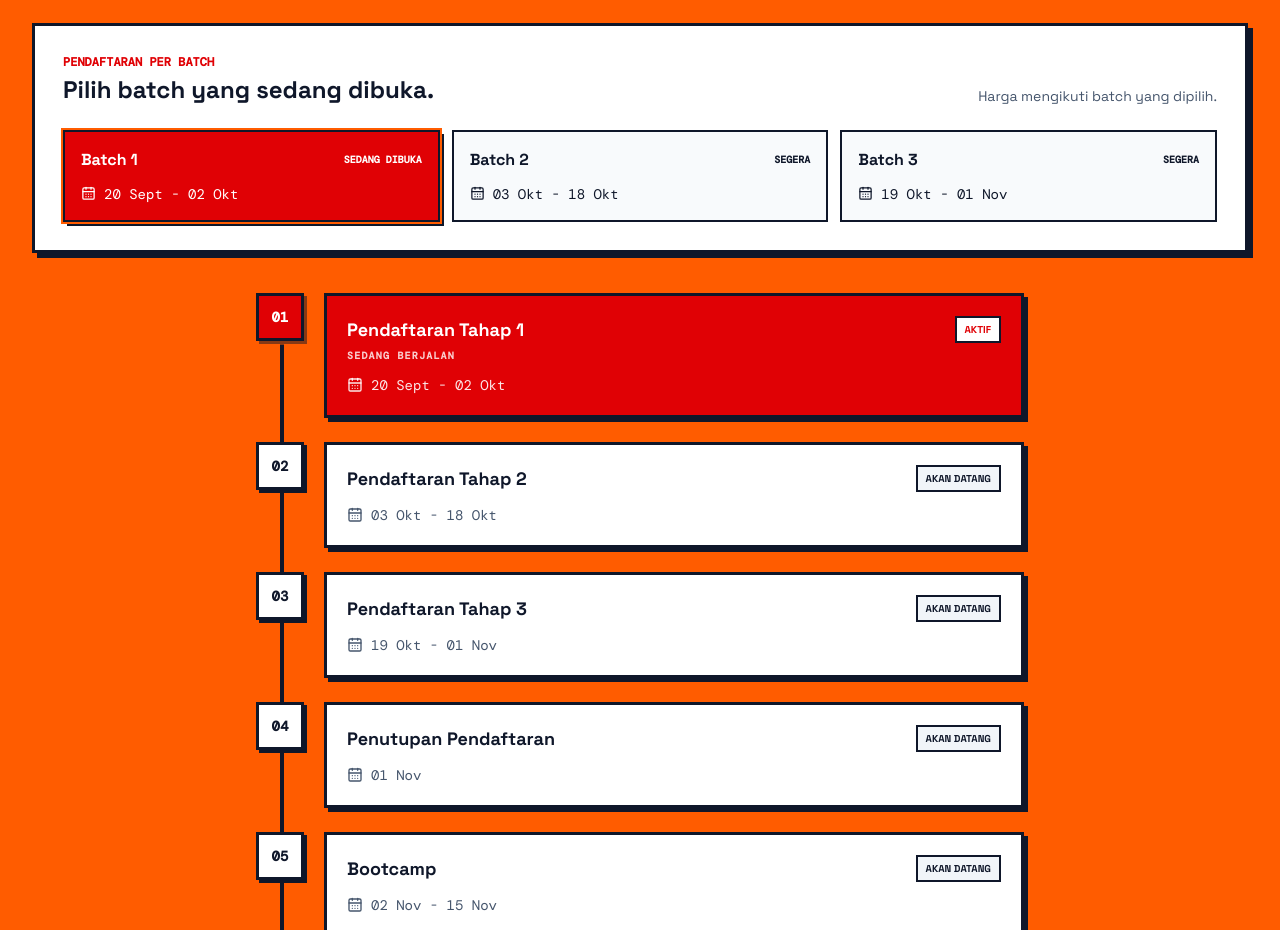
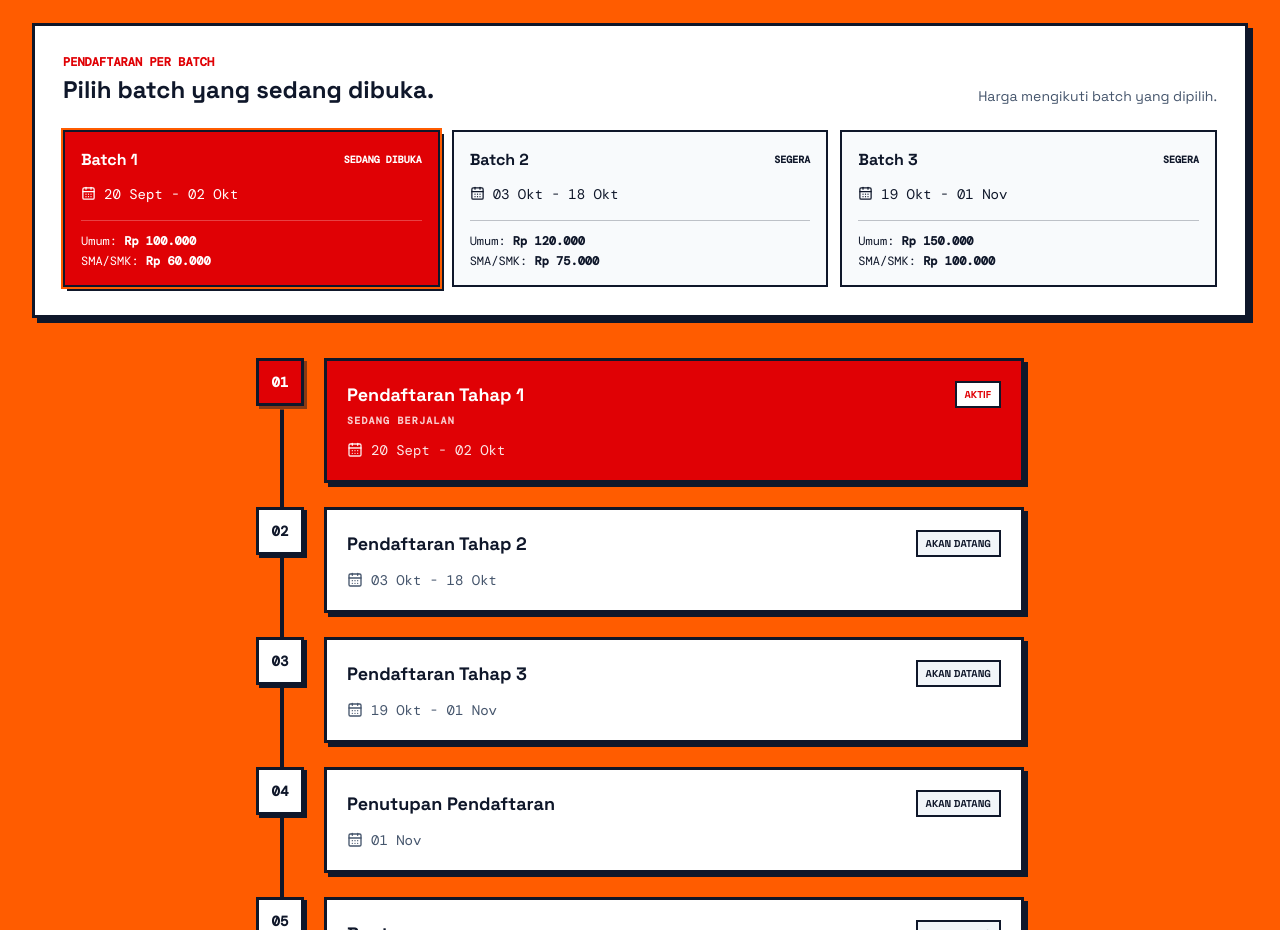
Before and after one commit to DECOMPE/DECOMPE-5.0, a React (Vite) app: page / in a window 1280 px wide. Shown: the part 3620-4550 px from the top of the page. Built offline with nearby package versions, Linux system fonts and the light colour scheme.

Commit message:
CHANGESS

```diff
--- a/src/components/RegistrationModal.tsx
+++ b/src/components/RegistrationModal.tsx
@@ -1,26 +1,32 @@
 import { useState } from 'react';
 import { Check, X } from 'lucide-react';
-import { categories, contactPersons, formatRupiah } from '@/data/eventData';
+import { categories, contactPersons, formatRupiah, registrationBatches } from '@/data/eventData';
 
 export default function RegistrationModal({ onClose }: { onClose: () => void }) {
 	const [selected, setSelected] = useState(categories[0].id);
+	const [selectedBatch, setSelectedBatch] = useState(registrationBatches[0].name);
 	const category = categories.find((item) => item.id === selected)!;
+	const batch = registrationBatches.find((item) => item.name === selectedBatch) ?? registrationBatches[0];
+	const price = selected === 'sma' ? batch.prices.sma : batch.prices.umum;
 
 	return <div className="fixed inset-0 z-50 grid place-items-center bg-[#0F172A]/70 p-4" onMouseDown={onClose}>
 		<div className="max-h-[90vh] w-full max-w-2xl overflow-y-auto border-4 border-[#0F172A] bg-white p-6 shadow-[8px_8px_0px_0px_#FF5C00]" onMouseDown={(event) => event.stopPropagation()}>
 			<div className="mb-6 flex items-start justify-between">
-				<div><p className="font-mono text-xs font-bold uppercase text-[#E00105]">Step 01 / 02 · Batch 1</p><h2 className="mt-1 text-3xl font-black">Pilih kategori</h2></div>
+				<div><p className="font-mono text-xs font-bold uppercase text-[#E00105]">Step 01 / 02</p><h2 className="mt-1 text-3xl font-black">Pilih batch dan kategori</h2></div>
 				<button onClick={onClose} aria-label="Tutup"><X /></button>
+			</div>
+			<div className="mb-5 grid gap-3 sm:grid-cols-3">
+				{registrationBatches.map((item) => <button key={item.name} onClick={() => setSelectedBatch(item.name)} className={`border-3 border-[#0F172A] p-3 text-left ${selectedBatch === item.name ? 'bg-[#FF5C00] shadow-[3px_3px_0px_0px_#0F172A]' : 'bg-white hover:bg-slate-100'}`}><div className="flex items-center justify-between gap-2"><span className="font-black">{item.name}</span>{item.status === 'Open' && <span className="text-[9px] font-bold uppercase">Aktif</span>}</div><p className="mt-2 text-xs text-slate-700">{item.date}</p></button>)}
 			</div>
 			<div className="grid gap-4 md:grid-cols-2">
 				{categories.map((item) => <button key={item.id} onClick={() => setSelected(item.id)} className={`border-3 border-[#0F172A] p-4 text-left transition-all ${selected === item.id ? 'bg-[#FF5C00] shadow-[4px_4px_0px_0px_#0F172A]' : 'bg-white hover:bg-slate-100'}`}>
 					<div className="flex justify-between gap-2"><span className="font-black">{item.name}</span>{selected === item.id && <Check size={20} />}</div>
-					<p className="mt-3 text-2xl font-black">{formatRupiah(item.price)}</p>
-					<p className="mt-1 text-xs font-bold uppercase">Harga Batch 1 / per tim</p>
+					<p className="mt-3 text-2xl font-black">{formatRupiah(selected === item.id ? price : item.id === 'sma' ? batch.prices.sma : batch.prices.umum)}</p>
+					<p className="mt-1 text-xs font-bold uppercase">{selectedBatch} / per tim</p>
 				</button>)}
 			</div>
 			<div className="mt-6 border-3 border-[#0F172A] bg-[#F9FAFB] p-4"><p className="font-bold">Yang kamu dapat</p><ul className="mt-3 grid gap-2 text-sm sm:grid-cols-2">{category.features.map((feature) => <li key={feature} className="flex gap-2"><Check className="shrink-0 text-[#E00105]" size={17} />{feature}</li>)}</ul></div>
-			<a href={`https://wa.me/${contactPersons[0].whatsapp}?text=${encodeURIComponent(`Halo ${contactPersons[0].name}, saya ingin mendaftar kategori ${category.name} Batch 1.`)}`} target="_blank" rel="noreferrer" className="mt-6 block border-3 border-[#0F172A] bg-[#E00105] px-5 py-3 text-center font-black text-white shadow-[4px_4px_0px_0px_#0F172A]">Lanjut ke WhatsApp {contactPersons[0].name}</a>
+			<a href={`https://wa.me/${contactPersons[0].whatsapp}?text=${encodeURIComponent(`Halo ${contactPersons[0].name}, saya ingin mendaftar kategori ${category.name} ${selectedBatch} dengan biaya ${formatRupiah(price)}.`)}`} target="_blank" rel="noreferrer" className="mt-6 block border-3 border-[#0F172A] bg-[#E00105] px-5 py-3 text-center font-black text-white shadow-[4px_4px_0px_0px_#0F172A]">Lanjut ke WhatsApp {contactPersons[0].name}</a>
 		</div>
 	</div>;
 }
--- a/src/data/eventData.ts
+++ b/src/data/eventData.ts
@@ -92,9 +92,9 @@ export const timeline: Timeline[] = [
 ];
 
 export const registrationBatches: RegistrationBatch[] = [
-	{ name: 'Batch 1', date: '20 Sept - 02 Okt', status: 'Open' },
-	{ name: 'Batch 2', date: '03 Okt - 18 Okt', status: 'Upcoming' },
-	{ name: 'Batch 3', date: '19 Okt - 01 Nov', status: 'Upcoming' },
+	{ name: 'Batch 1', date: '20 Sept - 02 Okt', status: 'Open', prices: { umum: 100000, sma: 60000 } },
+	{ name: 'Batch 2', date: '03 Okt - 18 Okt', status: 'Upcoming', prices: { umum: 120000, sma: 75000 } },
+	{ name: 'Batch 3', date: '19 Okt - 01 Nov', status: 'Upcoming', prices: { umum: 150000, sma: 100000 } },
 ];
 
 export const skillClassSessions: SkillClassSession[] = [
--- a/src/types.ts
+++ b/src/types.ts
@@ -5,7 +5,7 @@ export interface EventInfo {
 export interface ContactPerson { name: string; phone: string; whatsapp: string; }
 export interface Category { id: string; name: string; label: string; price: number; features: string[]; }
 export interface Timeline { title: string; date: string; status: 'Active' | 'Upcoming'; }
-export interface RegistrationBatch { name: string; date: string; status: 'Open' | 'Upcoming'; }
+export interface RegistrationBatch { name: string; date: string; status: 'Open' | 'Upcoming'; prices: { umum: number; sma: number; }; }
 export interface SkillClassSession { name: string; date: string; }
 export interface Speaker { name: string; category: 'Skill Class' | 'Webinar' | 'Juri'; specialty: string; }
 export interface MerchItem { id: string; name: string; description: string; price: number; color: string; }
--- a/src/views/EventInfoView.tsx
+++ b/src/views/EventInfoView.tsx
@@ -1,5 +1,5 @@
 import { ArrowRight, BookOpen, BriefcaseBusiness, Handshake, Sparkles, Users } from 'lucide-react';
-import { challengeTracks, programHighlights, registrationBatches, skillClassSessions, speakers, timeline } from '@/data/eventData';
+import { challengeTracks, formatRupiah, programHighlights, registrationBatches, skillClassSessions, speakers, timeline } from '@/data/eventData';
 
 export default function EventInfoView() {
 	const highlights = [
@@ -97,7 +97,7 @@ export default function EventInfoView() {
 			<p className="text-center font-mono text-xs font-bold uppercase text-[#E00105]">Milestone acara</p>
 			<h2 className="mt-2 text-center text-3xl font-black">Timeline inti kegiatan</h2>
 			<div className="mt-6 grid gap-4 md:grid-cols-3">
-				{registrationBatches.map((batch) => <div key={batch.name} className={`border-3 border-[#0F172A] p-5 ${batch.status === 'Open' ? 'bg-[#FF5C00] shadow-[5px_5px_0px_0px_#0F172A] ring-2 ring-[#E00105]' : 'bg-white'}`}><div className="flex items-center justify-between gap-3"><h3 className="text-xl font-black">{batch.name}</h3><span className="border-2 border-[#0F172A] bg-white px-2 py-1 text-[10px] font-bold uppercase">{batch.status === 'Open' ? 'Sedang dibuka' : 'Segera'}</span></div><p className="mt-3 text-sm font-medium text-slate-700">{batch.date}</p></div>)}
+				{registrationBatches.map((batch) => <div key={batch.name} className={`border-3 border-[#0F172A] p-5 ${batch.status === 'Open' ? 'bg-[#FF5C00] shadow-[5px_5px_0px_0px_#0F172A] ring-2 ring-[#E00105]' : 'bg-white'}`}><div className="flex items-center justify-between gap-3"><h3 className="text-xl font-black">{batch.name}</h3><span className="border-2 border-[#0F172A] bg-white px-2 py-1 text-[10px] font-bold uppercase">{batch.status === 'Open' ? 'Sedang dibuka' : 'Segera'}</span></div><p className="mt-3 text-sm font-medium text-slate-700">{batch.date}</p><div className="mt-4 space-y-1 border-t border-[#0F172A]/20 pt-3 text-sm"><p>Umum: <strong>{formatRupiah(batch.prices.umum)}</strong></p><p>SMA/SMK: <strong>{formatRupiah(batch.prices.sma)}</strong></p></div></div>)}
 			</div>
 			<div className="mt-8 border-3 border-[#0F172A] bg-[#FF5C00] p-6 shadow-[6px_6px_0px_0px_#0F172A]">
 				<div className="flex flex-wrap items-end justify-between gap-4"><div><p className="font-mono text-xs font-bold uppercase">Jadwal Skill Class</p><h3 className="mt-2 text-2xl font-black">Lima pertemuan untuk mengembangkan ide.</h3></div><p className="text-sm font-bold">November 2026</p></div>
--- a/src/views/HomeView.tsx
+++ b/src/views/HomeView.tsx
@@ -106,7 +106,7 @@ export default function HomeView({ onRegister }: { onRegister: () => void }) {
 				<div className="mt-8 border-3 border-[#0F172A] bg-white p-5 shadow-[5px_5px_0px_0px_#0F172A] sm:p-7">
 					<div className="flex flex-col gap-1 sm:flex-row sm:items-end sm:justify-between"><div><p className="font-mono text-xs font-bold uppercase text-[#E00105]">Pendaftaran per batch</p><h3 className="mt-1 text-2xl font-black">Pilih batch yang sedang dibuka.</h3></div><p className="text-sm text-slate-600">Harga mengikuti batch yang dipilih.</p></div>
 					<div className="mt-6 grid gap-3 md:grid-cols-3">
-						{registrationBatches.map((batch) => <div key={batch.name} className={`border-2 border-[#0F172A] p-4 ${batch.status === 'Open' ? 'bg-[#E00105] text-white shadow-[4px_4px_0px_0px_#0F172A] ring-2 ring-[#FF5C00]' : 'bg-slate-50 text-[#0F172A]'}`}><div className="flex items-center justify-between gap-2"><span className="font-black">{batch.name}</span><span className="font-mono text-[10px] font-bold uppercase">{batch.status === 'Open' ? 'Sedang dibuka' : 'Segera'}</span></div><p className="mt-3 flex items-center gap-2 font-mono text-sm"><CalendarDays size={15} />{batch.date}</p></div>)}
+						{registrationBatches.map((batch) => <div key={batch.name} className={`border-2 border-[#0F172A] p-4 ${batch.status === 'Open' ? 'bg-[#E00105] text-white shadow-[4px_4px_0px_0px_#0F172A] ring-2 ring-[#FF5C00]' : 'bg-slate-50 text-[#0F172A]'}`}><div className="flex items-center justify-between gap-2"><span className="font-black">{batch.name}</span><span className="font-mono text-[10px] font-bold uppercase">{batch.status === 'Open' ? 'Sedang dibuka' : 'Segera'}</span></div><p className="mt-3 flex items-center gap-2 font-mono text-sm"><CalendarDays size={15} />{batch.date}</p><div className="mt-4 space-y-1 border-t border-current/25 pt-3 font-mono text-xs"><p>Umum: <strong>{formatRupiah(batch.prices.umum)}</strong></p><p>SMA/SMK: <strong>{formatRupiah(batch.prices.sma)}</strong></p></div></div>)}
 					</div>
 				</div>
 
--- a/src/views/RegistrationView.tsx
+++ b/src/views/RegistrationView.tsx
@@ -1,5 +1,5 @@
 import { ArrowRight, Check, ClipboardList, Wallet } from 'lucide-react';
-import { categories, formatRupiah, registrationSteps } from '@/data/eventData';
+import { categories, formatRupiah, registrationBatches, registrationSteps } from '@/data/eventData';
 
 export default function RegistrationView({ onRegister }: { onRegister: () => void }) {
 	return <div className="mx-auto max-w-7xl px-5 py-16 lg:px-8">
@@ -8,6 +8,13 @@ export default function RegistrationView({ onRegister }: { onRegister: () => voi
 			<h1 className="mt-3 text-4xl font-black leading-tight tracking-[-.06em] sm:text-5xl">Pilih kategori timmu.</h1>
 			<p className="mt-5 leading-7 text-slate-600">Batch 1 tersedia untuk kategori Umum dan SMA/SMK. Pilih kategori untuk melihat fasilitas dan biaya pendaftaran per tim.</p>
 		</div>
+
+		<section className="mt-10 border-3 border-[#0F172A] bg-[#F8FAFC] p-5 shadow-[5px_5px_0px_0px_#FF5C00] sm:p-7">
+			<div className="flex flex-col gap-2 sm:flex-row sm:items-end sm:justify-between"><div><p className="font-mono text-xs font-bold uppercase text-[#E00105]">Rincian biaya pendaftaran</p><h2 className="mt-1 text-2xl font-black">Harga berbeda sesuai batch dan kategori.</h2></div><p className="text-sm text-slate-600">Biaya berlaku per tim.</p></div>
+			<div className="mt-6 grid gap-4 md:grid-cols-3">
+				{registrationBatches.map((batch) => <article key={batch.name} className={`border-2 border-[#0F172A] p-4 ${batch.status === 'Open' ? 'bg-[#FF5C00]' : 'bg-white'}`}><div className="flex items-center justify-between gap-2"><h3 className="font-black">{batch.name}</h3><span className="font-mono text-[10px] font-bold uppercase">{batch.status === 'Open' ? 'Dibuka' : 'Segera'}</span></div><p className="mt-2 text-xs text-slate-700">{batch.date}</p><div className="mt-4 space-y-2 border-t border-[#0F172A]/20 pt-3 text-sm"><div className="flex justify-between gap-3"><span>Umum</span><strong>{formatRupiah(batch.prices.umum)}</strong></div><div className="flex justify-between gap-3"><span>SMA/SMK</span><strong>{formatRupiah(batch.prices.sma)}</strong></div></div></article>)}
+			</div>
+		</section>
 
 		<div className="mt-12 grid gap-6 lg:grid-cols-2">
 			{categories.map((category, index) => (
```
Also changed, not shown: 1 other file (tests, documents, lock files or other folders).
